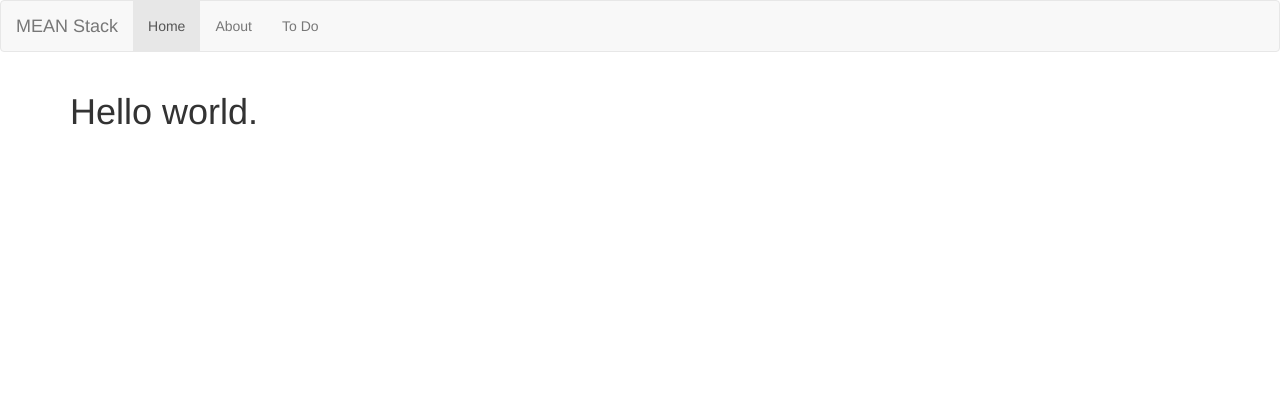
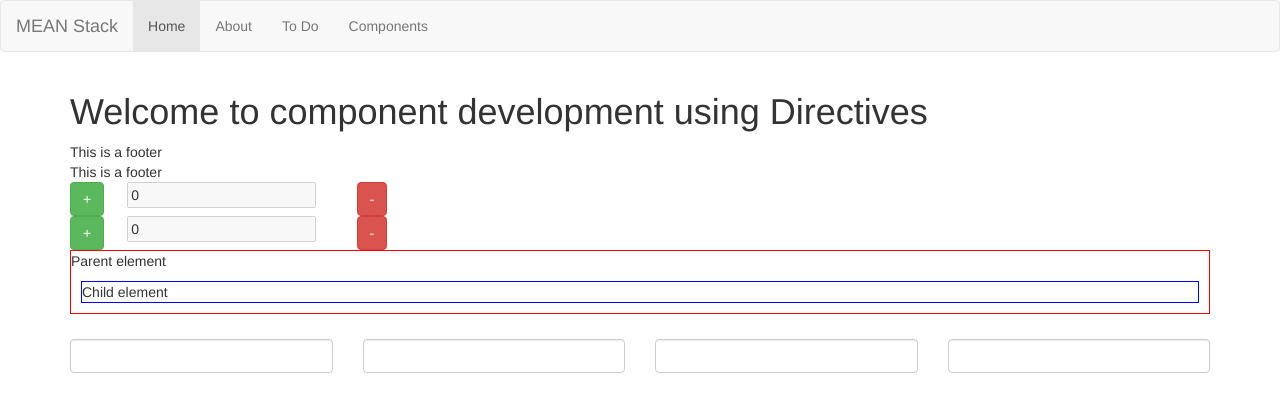
Before and after one commit to jagadeesh07/MEANStackTraining, a website: page webapp/index.html at #/components in a window 1280 px wide. Drawn offline with Linux system fonts and the light colour scheme.

Commit message:
Angular JS Directives and services commited

```diff
--- a/webapp/app.js
+++ b/webapp/app.js
@@ -17,6 +17,11 @@ MEANStack.config(function($routeProvider){
 		controller: 'TodoCtrl',
         controllerAs: 'TodoCtrl'
     })
+	.when('/components', {
+        templateUrl: 'templates/component.html',
+		controller: 'components',
+        controllerAs: 'components'
+    })
 	.otherwise({
         redirectTo: '/home'
     });
@@ -27,22 +32,33 @@ MEANStack.run(function(){
 });
 
 
-MEANStack.controller('HomeController',function(){
-    var vm=this;
+MEANStack.controller('HomeController',function(userprofile){
+    console.log("Initially user Name is : " + userprofile.getName("Jagadeesh"));
+    console.log("Initially user Name is : " + userprofile.name + " direct usage");
+	userprofile.setName("Jagadeesh");
+	console.log("Now user Name is : " + userprofile.getName("Jagadeesh"));
+	var vm=this;
 	vm.model={
 	    pageName:"Hello world."
 	}
 });
 
-MEANStack.controller('AboutController',function(){
+MEANStack.controller('AboutController',function(userprofile){
+	console.log("Initially user Name is : " + userprofile.getName("Jagadeesh"));
+	userprofile.setName("Jagadeesh1");
+	console.log("Now user Name is : " + userprofile.getName("Jagadeesh"));
+
     var vm=this;
 	vm.model={
 	    pageName:"About US."
 	}
 });
 
-MEANStack.controller('TodoCtrl',function(){
-    var vm=this;
+MEANStack.controller('TodoCtrl',function(userprofile){
+    console.log("Initially user Name is : " + userprofile.getName("Jagadeesh"));
+	userprofile.setName("Jagadeesh 2");
+	console.log("Now user Name is : " + userprofile.getName("Jagadeesh"));
+	var vm=this;
 	vm.model={
 	   searchStr:"",
 	   taskList:[
@@ -62,7 +78,6 @@ MEANStack.controller('TodoCtrl',function(){
 	    vm.model.taskList.push({taskName:vm.model.taskName,completed:false})
 		vm.model.taskName="";
 	}
-
 });
 
 MEANStack.controller('MenuCtrl',function(){
@@ -71,7 +86,29 @@ MEANStack.controller('MenuCtrl',function(){
 	   menuList:[
 	       {value:'home',label:"Home"},
 	       {value:'about',label:"About"},
-	       {value:'todo',label:"To Do"}
+	       {value:'todo',label:"To Do"},
+	       {value:'components',label:"Components"}
+	   ],
+	   selectedMenu:"home"
+	}
+
+	vm.selectItem=function(menuItem){
+		vm.model.selectedMenu=menuItem.value;
+	}
+});
+
+MEANStack.controller('components',function(userprofile, $scope){
+    console.log("Initially user Name is : " + userprofile.getName("Jagadeesh"));
+	userprofile.setName("Jagadeesh 3");
+	console.log("Now user Name is : " + userprofile.getName("Jagadeesh"));
+
+	var vm=this;
+	vm.model={
+	   menuList:[
+	       {value:'home',label:"Home"},
+	       {value:'about',label:"About"},
+	       {value:'todo',label:"To Do"},
+	       {value:'componentes',label:"Components"}
 	   ],
 	   selectedMenu:"home"
 	}
@@ -80,4 +117,60 @@ MEANStack.controller('MenuCtrl',function(){
 		vm.model.selectedMenu=menuItem.value;
 	}
 
+	$scope.parentClick=function(){
+	    alert("Parent");
+	}
+
+	$scope.childClick=function(){
+	    alert("Child");
+	}
 });
+
+
+MEANStack.directive('cfooter',function(){
+  return {
+     restrict:'AE',
+	 template:"This is a footer"
+  }
+});
+
+MEANStack.directive('spinner',function(){
+  return {
+     restrict:'AE',
+	 scope:{},
+	 templateUrl:"templates/spinner.html",
+	 controller:function($scope){
+		$scope.model={
+		   counter:0
+		}
+
+		$scope.decrement=function(){
+		  $scope.model.counter--;
+		}
+		$scope.increment=function(){
+		  $scope.model.counter++;
+		}
+	 }
+  }
+});
+
+MEANStack.service('userprofile',function(){
+    this.setName=function(name){
+		this.name=name;
+	}
+	this.getName=function(){
+		return this.name;
+	}
+});
+
+MEANStack.factory('userprofilefactory',function(){
+    var name;
+	return {
+		setName:function(name){
+			name=name;
+		},
+		getName:function(name){
+			return name;
+		}
+	}
+});
--- /dev/null
+++ b/webapp/templates/component.html
@@ -0,0 +1,25 @@
+<h1>Welcome to component development using Directives</h1>
+<cfooter ></cfooter>
+<div cfooter ></div>
+<spinner></spinner>
+<div spinner ></div>
+
+<div ng-click="parentClick()" style="border:1px solid red" >
+	Parent element
+	<div ng-click= "childClick()" style="border:1px solid blue;margin:10px;"  >Child element</div>
+</div>
+
+<div class="row" style="margin-top:25px;" >
+	<div class="col-lg-3 col-sm-12" >
+		<input type="text" class="form-control" >
+	</div>
+	<div class="col-lg-3 col-sm-12 " >
+		<input type="text" class="form-control" >
+	</div>
+	<div class="col-lg-3 col-sm-12" >
+		<input type="text" class="form-control" >
+	</div>
+	<div class="col-lg-3 col-sm-12" >
+		<input type="text" class="form-control" >
+	</div>
+</div>
--- /dev/null
+++ b/webapp/templates/spinner.html
@@ -0,0 +1,13 @@
+<div style="150px;display:inline-block;"  >
+	<div class="row" >
+		<div class="col-lg-2"  >
+		   <input class="btn btn-success"  type="button"  value="+" ng-click="increment()" >
+		</div>
+		<div class="col-lg-8"  >
+			<input type="text" ng-model="model.counter" disabled >
+		</div>
+		<div class="col-lg-2"  >
+		   <input class="btn btn-danger"  type="button"  value="-" ng-click="decrement()"  >
+		</div>
+	</div>
+</div>
```
Also changed, not shown: webapp/templates/todo.html (line endings or trailing spaces).
